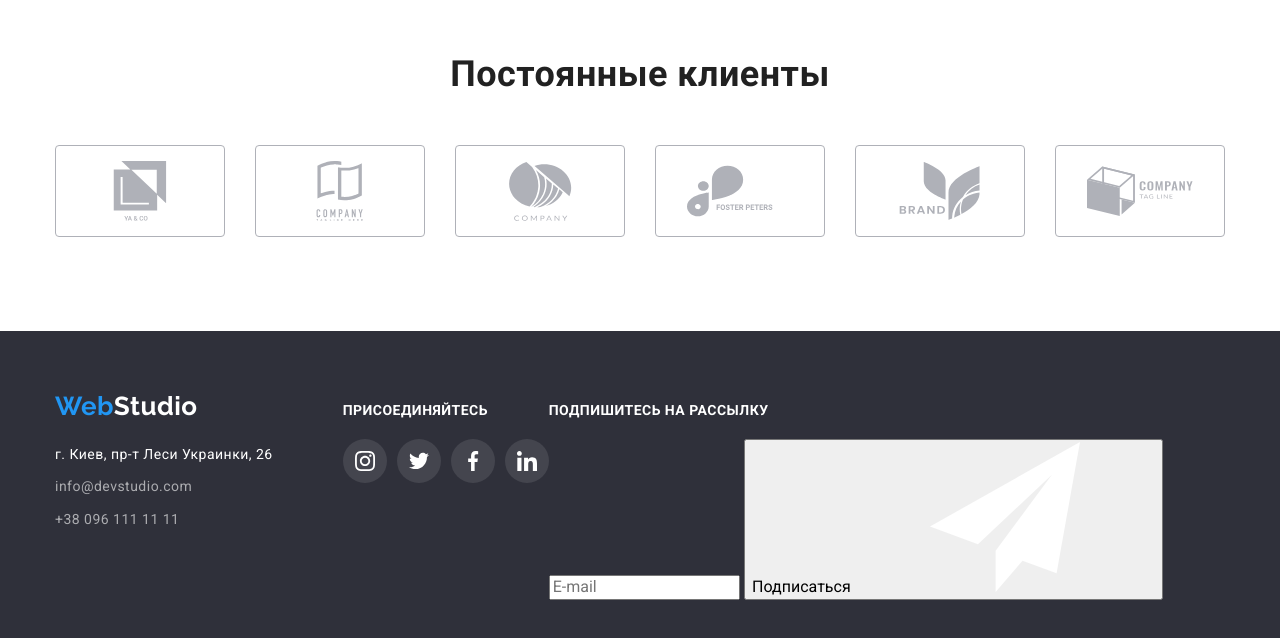
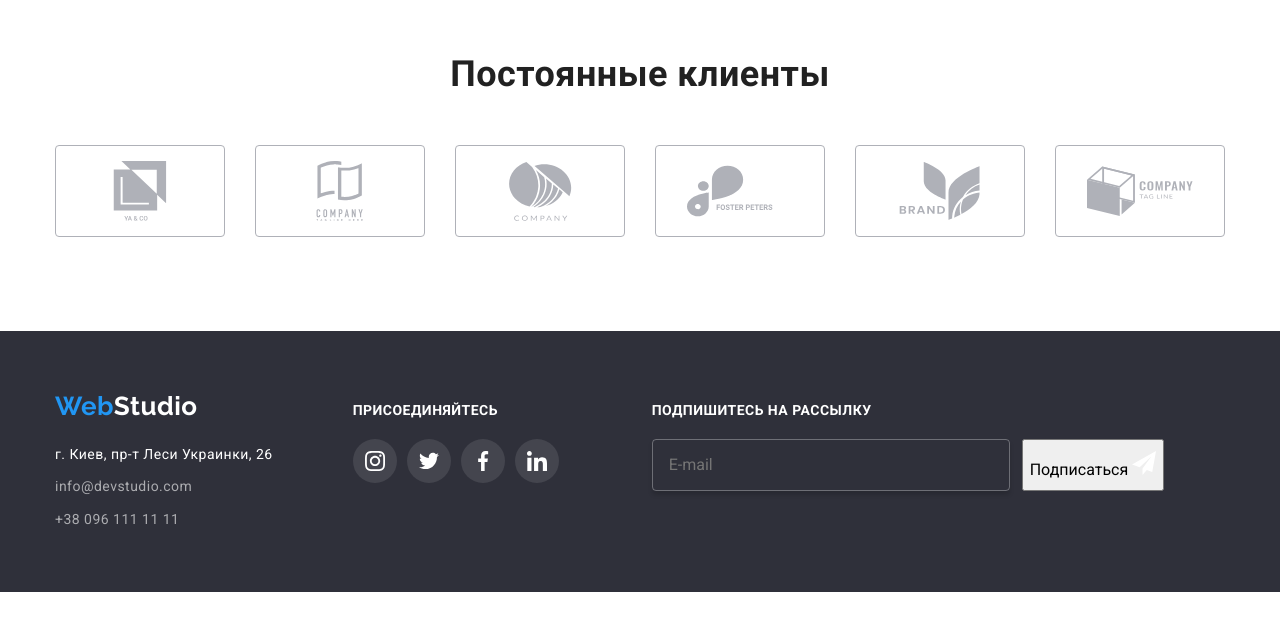
Before and after one commit to akoval25/goit-markup-hw-06, a plain HTML site: page index.html in a window 1280 px wide. Shown: the part 2346-2984 px from the top of the page. After the commit the page ends 2938 px from the top, so only its background shows below. Drawn offline with nearby package versions, Linux system fonts and the light colour scheme.

Commit message:
Update style.css

```diff
--- a/css/style.css
+++ b/css/style.css
@@ -532,7 +532,8 @@ a .portfolio-project-kind {
 }
 
 .connect {
-  margin-left: 70px;
+  margin-left: 80px;
+  margin-right: 93px;
 }
 
 .connect-text {
@@ -762,3 +763,34 @@ a .portfolio-project-kind {
 .backdrop.is-hidden .modal {
   transform: translate(-50%, -50%) scale(0.8);
 }
+
+.email-form {
+  padding-left: 16px;
+  padding-top: 15px;
+  padding-bottom: 15px;
+  margin-right: 12px;
+  width: 358px;
+  font-size: 16px;
+  line-height: 1.25;
+  display: flex;
+  align-items: center;
+  color: rgba(255, 255, 255, 0.6);
+  border: 1px solid rgba(255, 255, 255, 0.3);
+  box-shadow: 0px 4px 4px rgba(0, 0, 0, 0.15);
+  border-radius: 4px;
+  background-color: transparent;
+  transition: border 250ms cubic-bezier(0.4, 0, 0.2, 1);
+}
+
+.email-form:focus {
+  border-color: var(--accent-color);
+}
+
+.footer-form {
+  display: flex;
+}
+
+.send-icon {
+  width: 24px;
+  height: 24px;
+}
```
